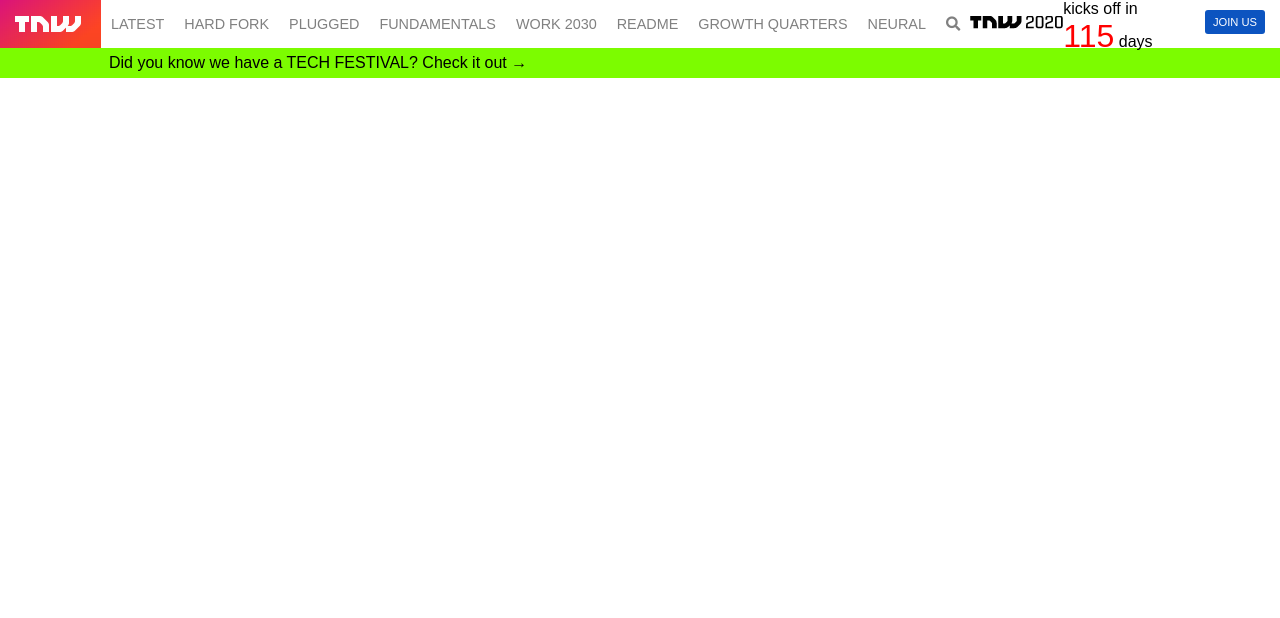
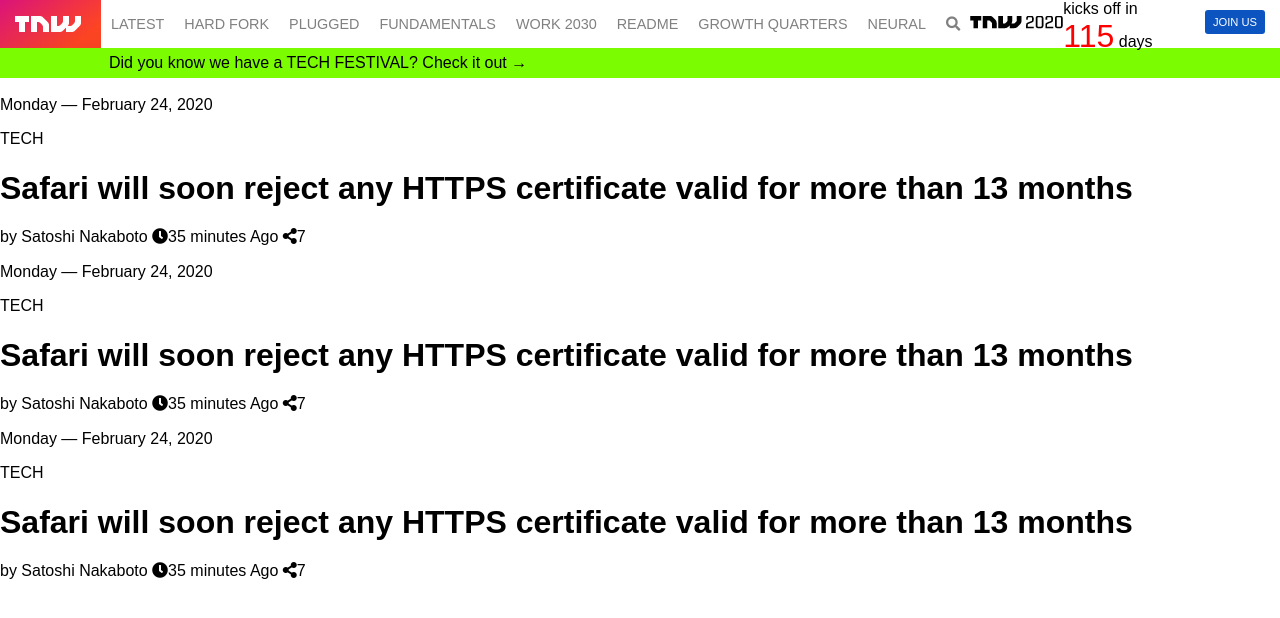
Before and after one commit to adamclasic/Building-with-Responsive-Design, a plain HTML site: page index.html in a window 1280 px wide. Drawn offline with Linux system fonts and the light colour scheme.

Commit message:
Add main element contents of the page

```diff
--- a/index.html
+++ b/index.html
@@ -10,6 +10,7 @@
     <link rel="stylesheet" href="/styles/normalize.css">
     <link rel="stylesheet" href="https://cdnjs.cloudflare.com/ajax/libs/font-awesome/5.11.2/css/all.css">
 </head>
+
 <body>
     <header class="header">
         <div class="uppersec">
@@ -21,11 +22,11 @@
                     <li class="nav-link"><a href="#">Latest</a></li>
                     <li class="nav-link"><a href="#">Hard Fork</a></li>
                     <li class="nav-link"><a href="#">Plugged</a></li>
-                        <li class="nav-link"><a href="#"">Fundamentals</a></li>
-                        <li class="nav-link"><a href="#">Work 2030</a></li>
+                    <li class="nav-link"><a href="#">Fundamentals</a></li>
+                    <li class=" nav-link"><a href="#">Work 2030</a></li>
                     <li class="nav-link"><a href="#">ReadMe</a></li>
-                        <li class="nav-link"><a href="#"">Growth Quarters</a></li>
-                        <li class="nav-link"><a href="#">Neural</a></li>
+                    <li class="nav-link"><a href="#">Growth Quarters</a></li>
+                    <li class=" nav-link"><a href="#">Neural</a></li>
                     <li class="nav-link"><i class="fas fa-search"></i></li>
                 </ul>
             </nav>
@@ -35,7 +36,43 @@
                 <div class="btn-cont"><button class="header-btn">JOIN US</button></div>
             </div>
         </div>
-            <div class="bottomsec"><p>Did you know we have a TECH FESTIVAL? Check it out →</p></div>
+        <div class="bottomsec">
+            <p>Did you know we have a TECH FESTIVAL? Check it out →</p>
+        </div>
     </header>
+
+    <main>
+        <section>
+            <div class="main-img-one main-img">
+                <p class="date">
+                    Monday — February 24, 2020</p>
+                <a href="#">TECH</a>
+                <h1><a href="#">Safari
+                        will soon reject any HTTPS certificate valid for more than 13 months</a></h1>
+                <p class="author">by Satoshi Nakaboto <i class="fas fa-clock"></i>35 minutes Ago <i
+                        class="fas fa-share-alt"></i>7</p>
+            </div>
+            <div class="main-img-two main-img">
+                <p class="date">
+                    Monday — February 24, 2020</p>
+                <a href="#">TECH</a>
+                <h1><a href="#">Safari
+                        will soon reject any HTTPS certificate valid for more than 13 months</a></h1>
+                <p class="author">by Satoshi Nakaboto <i class="fas fa-clock"></i>35 minutes Ago <i
+                        class="fas fa-share-alt"></i>7</p>
+            </div>
+            <div class="main-img-three main-img">
+                <p class="date">
+                    Monday — February 24, 2020</p>
+                <a href="#">TECH</a>
+                <h1><a href="#">Safari
+                        will soon reject any HTTPS certificate valid for more than 13 months</a></h1>
+                <p class="author">by Satoshi Nakaboto <i class="fas fa-clock"></i>35 minutes Ago <i
+                        class="fas fa-share-alt"></i>7</p>
+            </div>
+
+        </section>
+    </main>
 </body>
+
 </html>
```
Lines whose indentation alone changed are shown as unchanged.
